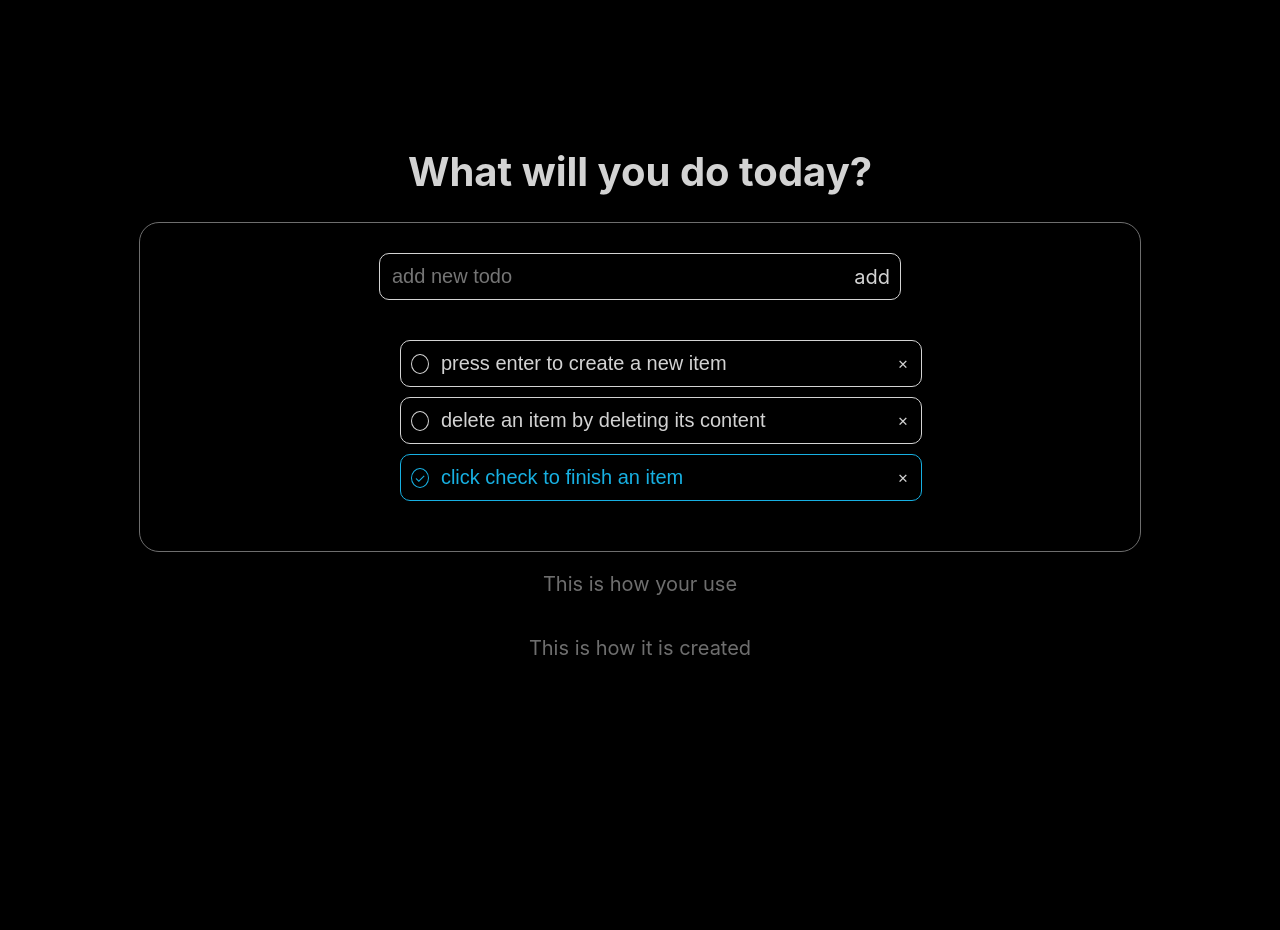
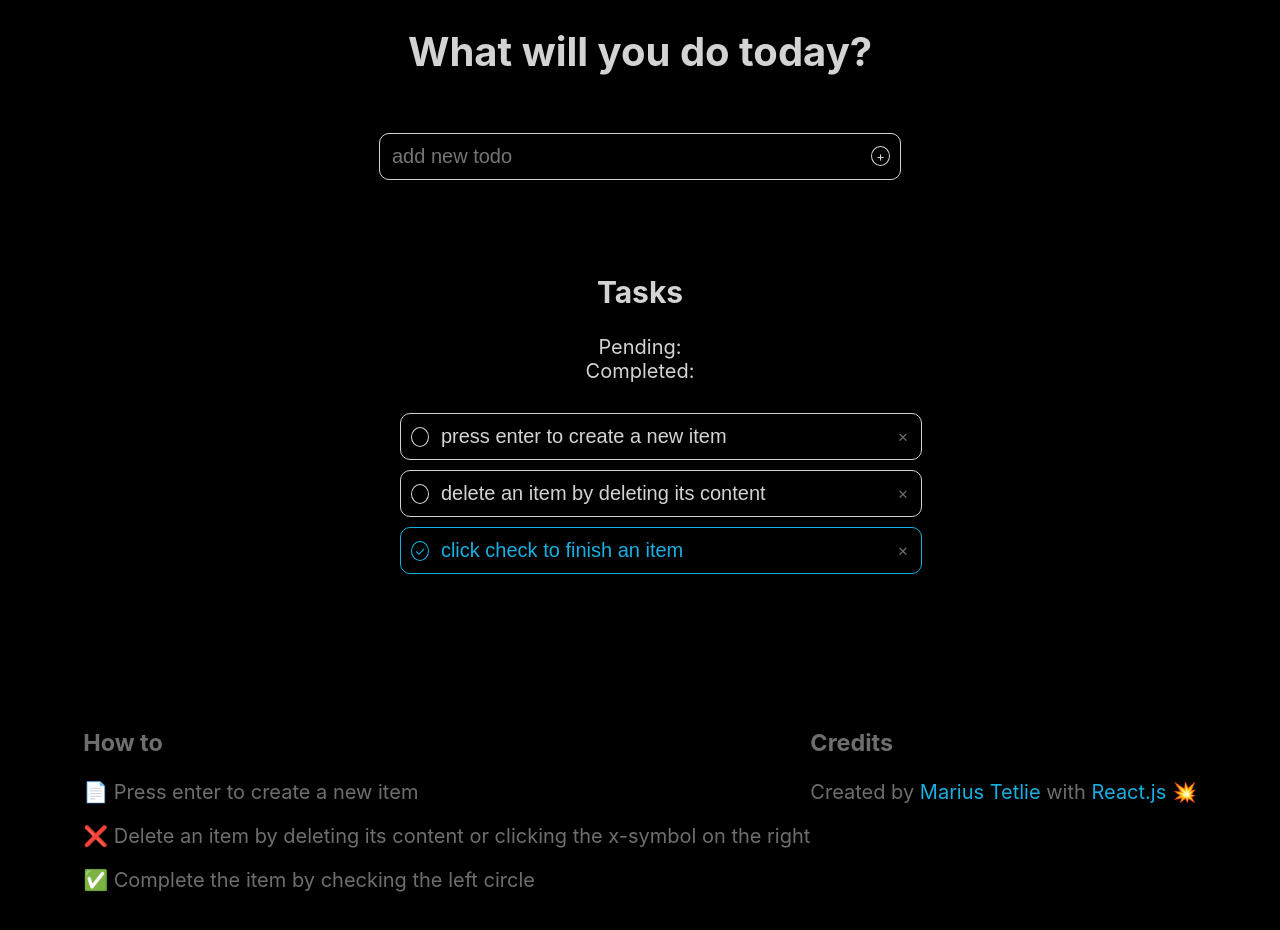
Before and after one commit to tetlie/to-do-app, a React (Create React App) app: page / in a window 1280 px wide. Before the commit the page ends 800 px from the top, so only its background shows below. Built offline with nearby package versions, Linux system fonts and the light colour scheme.

Commit message:
todo-status

```diff
--- a/src/App.css
+++ b/src/App.css
@@ -4,6 +4,16 @@ body {
   color: rgb(211, 211, 211);
   font-size: 2rem;
 
+  display: flex;
+  flex-direction: column;
+  align-items: center;
+  justify-content: center;
+
+
+}
+
+.Main {
+  padding: 2rem;
   display: flex;
   flex-direction: column;
   align-items: center;
@@ -16,10 +26,11 @@ body {
   align-items: center;
   justify-content: center;
   color: rgb(211, 211, 211);
-  border: 1px solid rgb(110, 110, 110);;
-  border-radius: 1em;
+  /* border: 1px solid rgb(110, 110, 110);;
+  border-radius: 1em; */
   width: 75vw;
   padding: 2rem;
+  margin: 4rem;
   }
 
 /* colors:
--- a/src/App.js
+++ b/src/App.js
@@ -4,6 +4,7 @@ import './App.css';
 import Header from './components/Header/Header'
 import ToDoItem from './components/ToDoItem/ToDoItem'
 import AddNewTodo from './components/ToDoItem/AddNewTodo/AddNewTodo'
+import TaskStatus from './components/TaskStatus/TaskStatus'
 import Footer from './components/Footer/Footer'
 
 function App() {
@@ -23,13 +24,17 @@ function App() {
   ]);
 
   return (
-    <div className="app">
+    <div className="App">
       <Header />
-      <form className="todo-list">
+
+      <div className="Main">
         <AddNewTodo
               todos={todos}
               setTodos={setTodos}
           />
+        <form className="todo-list">
+          <h2>Tasks</h2>
+          <TaskStatus todos={todos}/>
           <ul>
             <ToDoItem
               todos={todos}
@@ -37,6 +42,7 @@ function App() {
             />
           </ul>
         </form>
+      </div>
       <Footer />
     </div>
   );
--- a/src/components/Footer/Footer.css
+++ b/src/components/Footer/Footer.css
@@ -1,7 +1,21 @@
 .Footer {
     display: flex;
-    flex-direction: column;
-    align-items: center;
-    justify-content: center;
+    flex-direction: row;
+    align-items: flex-start;
+    justify-content: space-evenly;
     color: rgb(110, 110, 110);
+    margin: 2rem;
   }
+
+a {
+  color: rgb(23, 176, 226);
+  text-decoration: none;
+}
+
+a:hover {
+  color: rgb(23, 176, 226);
+}
+
+a:visited {
+  color: rgb(211, 211, 211);
+}
--- a/src/components/Footer/Footer.js
+++ b/src/components/Footer/Footer.js
@@ -5,8 +5,16 @@ import './Footer.css';
 function Footer() {
   return (
       <div className="Footer">
-        <div><p>This is how your use</p></div>
-        <div><p>This is how it is created</p></div>
+        <article className="howTo">
+          <h3>How to</h3>
+          <p>📄 Press enter to create a new item</p>
+          <p>❌ Delete an item by deleting its content or clicking the x-symbol on the right</p>
+          <p>✅ Complete the item by checking the left circle</p>
+          </article>
+        <article className="credits">
+          <h3>Credits</h3>
+          <p>Created by <a href="https://github.com/tetlie">Marius Tetlie</a> with <a href="https://reactjs.org/">React.js</a> 💥</p>
+          </article>
       </div>
   );
 }
--- a/src/components/Header/Header.css
+++ b/src/components/Header/Header.css
@@ -3,6 +3,7 @@
     flex-direction: column;
     align-items: center;
     justify-content: center;
+    text-align: center;
   }
 
   .logo {
--- /dev/null
+++ b/src/components/TaskStatus/TaskStatus.css
@@ -0,0 +1,7 @@
+.TaskStatus {
+        display: flex;
+        flex-direction: column;
+        align-items: center;
+        justify-content: center;
+        text-align: center;
+}
--- /dev/null
+++ b/src/components/TaskStatus/TaskStatus.js
@@ -0,0 +1,23 @@
+import React from 'react';
+import './TaskStatus.css'
+
+const TaskStatus = (props) => {
+
+    const pending = () => props.todos.filter(el => {
+            let completed = el.isCompleted;
+            return completed.lenght;
+    })
+
+
+    const completed = () => props.todos.length
+
+
+    return (
+            <div className="TaskStatus">
+                <div>Pending: { pending }</div>
+                <div>Completed: { completed }</div>
+            </div>
+    )
+}
+
+export default TaskStatus
--- a/src/components/ToDoItem/AddNewTodo/AddNewTodo.js
+++ b/src/components/ToDoItem/AddNewTodo/AddNewTodo.js
@@ -25,7 +25,7 @@ function AddNewTodo(props) {
                     type="text"
                     onKeyDown={e => handleKeyDown(e)}
                 />
-                <div className={'addBtn'} onClick={(e, i) => createTodo(e, i)}><span>add</span></div>
+                <div className={'addBtn'} onClick={(e, i) => createTodo(e, i)}><span>+</span></div>
             </div>
     )
 }
--- a/src/components/ToDoItem/ToDoItem.css
+++ b/src/components/ToDoItem/ToDoItem.css
@@ -22,7 +22,7 @@
     color:rgb(23, 176, 226);
   }
 
-  .checkbox, .removeBtn {
+  .checkbox, .removeBtn, .addBtn {
     width: 18px;
     height: 18px;
     border-radius: 50%;
@@ -39,7 +39,13 @@
     border: 1px solid rgb(211, 211, 211);
   }
 
+  .addBtn {
+    margin-left: 10px;
+    border: 1px solid rgb(211, 211, 211);
+  }
+
   .removeBtn {
+    color: rgb(110, 110, 110);
     margin-left: 10px;
   }
 
@@ -59,6 +65,10 @@
     border: 1px solid rgb(226, 73, 55);
     color: rgb(226, 73, 55);
   }
+  .addBtn:hover {
+    border: 1px solid rgb(43, 164, 37);
+    color: rgb(43, 164, 37);
+  }
 
   ul {
     list-style: none;
```
Also changed, not shown: 1 other file (tests, documents, lock files or other folders). Lines whose indentation alone changed are shown as unchanged.
